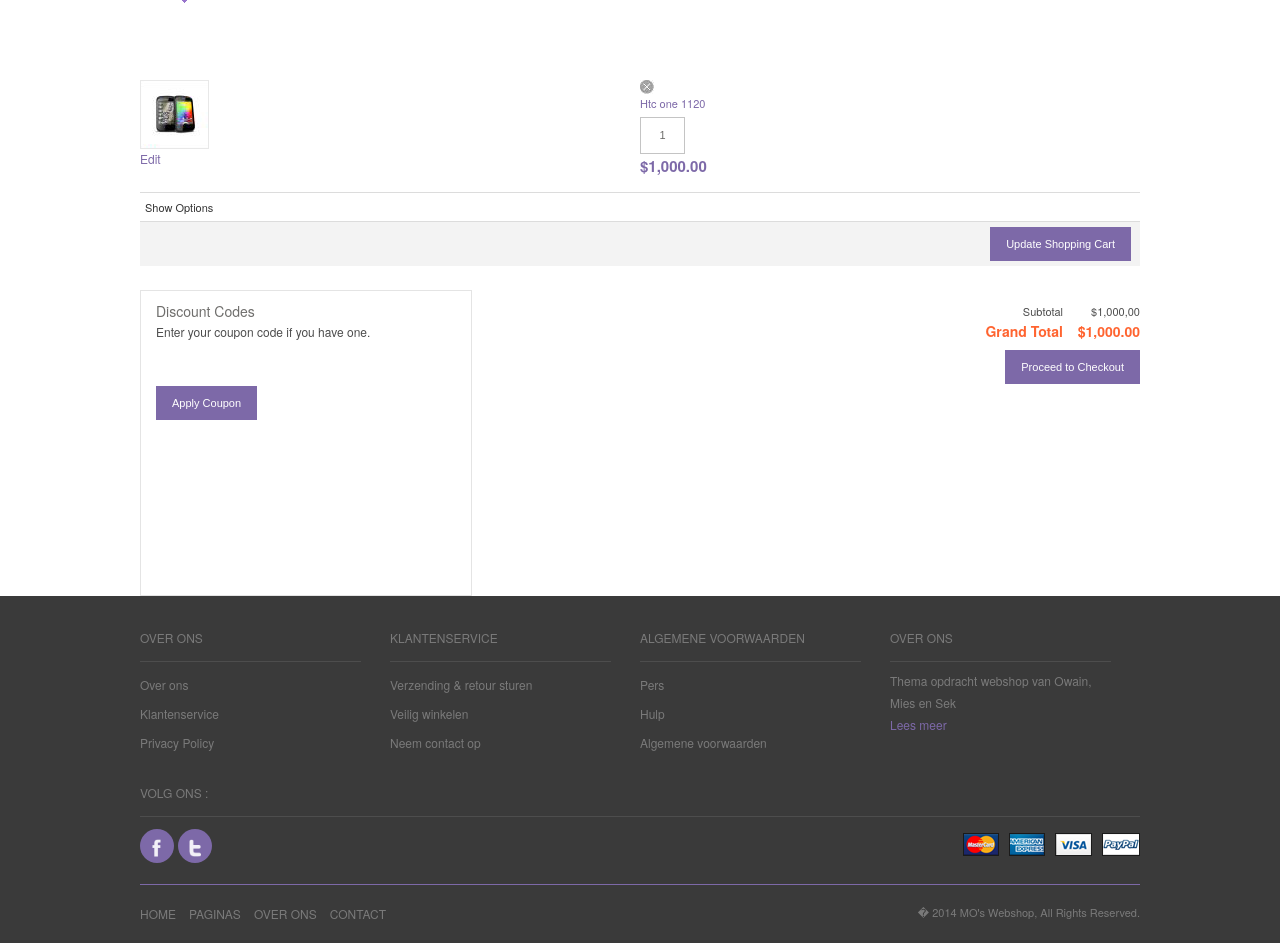
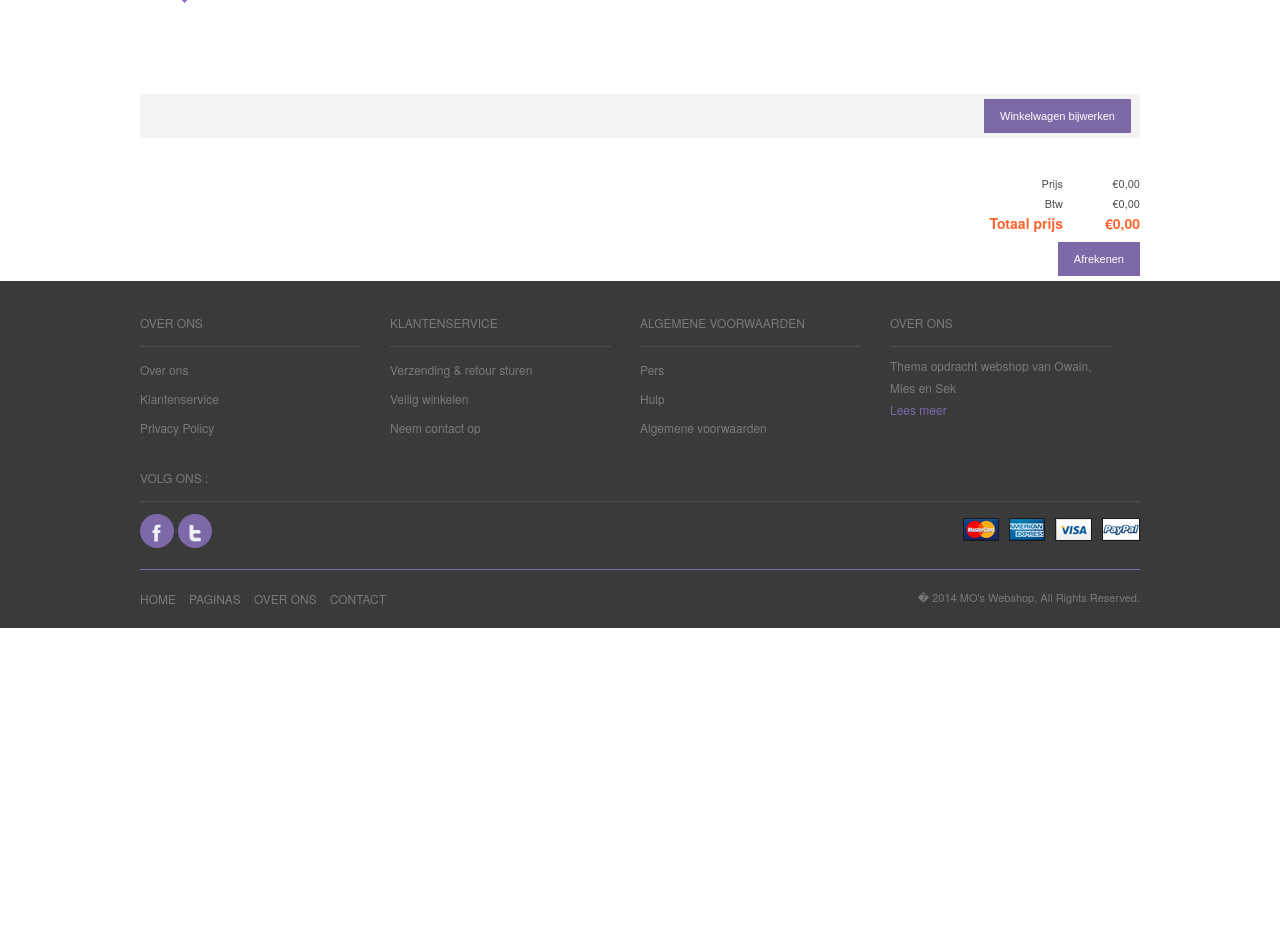
Before and after one commit to TMTLT/Webshop, a CodeIgniter app: page /store/checkout in a window 1280 px wide. Shown: the part 227-1170 px from the top of the page. After the commit the page ends 855 px from the top, so only its background shows below. Run offline with CodeIgniter, Linux system fonts and the light colour scheme; data that the repository does not hold is empty.

Commit message:
Begin of the checkout page

```diff
--- a/application/controllers/store.php
+++ b/application/controllers/store.php
@@ -43,8 +43,6 @@
 
             $id = $this->input->post('id');
 
-            $item = $this->Webshop_model->GetProduct($id);
-
             $flag = true;
 
             foreach($this->cart->contents() as $item) {
@@ -64,11 +62,14 @@
             }
 
             if($flag) {
+                $item = $this->Webshop_model->GetProduct($id);
+
                 $data = array(
                     'id'    => $id,
                     'qty'   => 1,
                     'price' => $item['prijs'],
-                    'name'  => $item['titel']
+                    'name'  => $item['titel'],
+                    'description' => $item['beschrijving']
                 );
                 $this->cart->insert($data);
 
--- a/application/models/webshop_model.php
+++ b/application/models/webshop_model.php
@@ -49,7 +49,7 @@
         }
 
         public function GetProduct($id) {
-            $this->db->select('titel, prijs, aantal');
+            $this->db->select('titel, beschrijving, prijs, aantal');
             $this->db->from('products');
             $this->db->where('id', $id);
 
--- a/application/views/store/checkout.php
+++ b/application/views/store/checkout.php
@@ -2,42 +2,28 @@
 <section class="content-wrapper">
     <div class="content-container container">
         <div class="col-1-layout">
-            <ul class="shopping-cart-table">
-                <li>
-                    <div class="img-box"><img src="/images/cart_img.png" title="" alt=""/></div>
-                    <a class="edit-btn" href="#" title="Edit">Edit</a>
-                </li>
-                <li>
-                    <div class="remove-item-btn"><a href="#" title="Remove"><img src="/images/delete_item_btn.png"
-                                                                                 title="Remove" alt="Remove"/></a></div>
-                    <div class="pro-name">Htc one 1120</div>
-                    <div class="pro-qty"><input type="text" value="1"/></div>
-                    <div class="pro-price">$1,000.00</div>
-                </li>
+            <ul class="shopping-cart-table" id="items">
+
             </ul>
-            <div class="show-option-block"><a href="#" title="Show Options">Show Options</a></div>
             <div class="update-shopping-cart">
-                <button class="colors-btn">Update Shopping Cart</button>
-            </div>
-            <div class="shopping-cart-collaterals">
-                <div class="cart-box">
-                    <div class="box-title">Discount Codes</div>
-                    <div class="box-content"><p>Enter your coupon code if you have one.</p></div>
-                    <button class="colors-btn" title="Apply Coupon">Apply Coupon</button>
-                </div>
+                <button class="colors-btn">Winkelwagen bijwerken</button>
             </div>
             <div class="shopping-cart-totals">
-                <div class="subtotal-row">
-                    <div class="left">Subtotal</div>
-                    <div class="right">$1,000,00</div>
+                <div class="subtotal-row notax">
+                    <div class="left">Prijs</div>
+                    <div class="right">&euro;0,00</div>
+                </div>
+                <div class="subtotal-row tax">
+                    <div class="left">Btw</div>
+                    <div class="right">&euro;0,00</div>
                 </div>
                 <div class="grand-row">
-                    <div class="left">Grand Total</div>
-                    <div class="right">$1,000.00</div>
+                    <div class="left">Totaal prijs</div>
+                    <div class="right">&euro;0,00</div>
                 </div>
                 <ul class="checkout-types">
                     <li>
-                        <button class="colors-btn" title="Proceed to Checkout">Proceed to Checkout</button>
+                        <button class="colors-btn" title="Afrekenen">Afrekenen</button>
                     </li>
                 </ul>
             </div>
@@ -45,3 +31,56 @@
         </div>
 </section>
 </div>
+
+
+
+<script type="text/javascript">
+    Number.prototype.formatMoney = function (c, d, t) {
+        var n = this,
+            c = isNaN(c = Math.abs(c)) ? 2 : c,
+            d = d == undefined ? "," : d,
+            t = t == undefined ? "." : t,
+            s = n < 0 ? "-" : "",
+            i = parseInt(n = Math.abs(+n || 0).toFixed(c)) + "",
+            j = (j = i.length) > 3 ? j % 3 : 0;
+        return s + (j ? i.substr(0, j) + t : "") + i.substr(j).replace(/(\d{3})(?=\d)/g, "$1" + t) + (c ? d + Math.abs(n - i).toFixed(c).slice(2) : "");
+    };
+
+    function updatecart() {
+        $.ajax({
+            url: '<?php echo base_url(); ?>store/cartcontent/',
+            success: function (resp) {
+                var data = $.parseJSON(resp);
+                var items = '';
+                var qty = 0, totalprice = 0;
+
+                $.each(data, function () {
+                    totalprice = totalprice + (parseInt(this['qty']) * parseInt(this['price']));
+
+                    items += '<li>' +
+                    '<div class="img-box">' +
+                    '<img src="/images//small_img.png" width="70px" height="70px" title="" alt=""/>' +
+                    '</div>' +
+                    '<div class="remove-item-btn">' +
+                    '<a href="#" title="Remove">' +
+                    '<img src="/images/delete_item_btn.png" title="Remove" alt="Remove"/>' +
+                    '</a>' +
+                    '</div>' +
+                    '<div class="pro-name">' + this["name"] + '</div>' +
+                    '<div class="pro-description">' + this["description"] + '</div>' +
+                    '<div class="pro-qty">' +
+                    '<input type="text" value="' + this["qty"] + '"/>' +
+                    '</div>' +
+                    '<div class="pro-price">&euro;' + (parseInt(this['qty']) * parseInt(this['price'])).formatMoney(2) + '</div>' +
+                    '</li>'
+                });
+
+                $('.shopping-cart-totals > .notax > .right').html('&euro;' + (totalprice * 0.79).formatMoney(2));
+                $('.shopping-cart-totals > .tax > .right').html('&euro;' + (totalprice * 0.21).formatMoney(2));
+                $('.shopping-cart-totals > .grand-row > .right').html('&euro;' + totalprice.formatMoney(2));
+                $('#items').html(items);
+            }
+        });
+    }
+    updatecart();
+</script>
--- a/application/views/store/index.php
+++ b/application/views/store/index.php
@@ -77,7 +77,8 @@
                             data: {
                                 id: id
                             },
-                            success: function () {
+                            success: function (resp) {
+                                console.log(resp);
                                 updatecart();
                             }
                         });
--- a/css/style.css
+++ b/css/style.css
@@ -2791,6 +2791,7 @@ h1.page-title {
 
 .shopping-cart-table li {
     float: left;
+    margin-bottom: 20px;
     width: 50%;
 }
 
@@ -2807,8 +2808,8 @@ h1.page-title {
 }
 
 .shopping-cart-table li .remove-item-btn {
-    float: left;
-    width: 100%;
+    float: right;
+    width: 15%;
 }
 
 .shopping-cart-table li .remove-item-btn img {
@@ -2816,15 +2817,27 @@ h1.page-title {
 }
 
 .shopping-cart-table li .pro-name {
-    float: left;
-    width: 100%;
-    font-size: 11px;
+    width: 100%;
+    font-size: 13px;
     padding: 1px 0px 5px;
+    margin-left: 100px;
+}
+
+.shopping-cart-table li .pro-description {
+    width: 100%;
+    max-width: 300px;
+    height: 40px;
+    overflow: hidden;
+    font-size: 9px;
+    word-wrap: break-word;
+    padding: 1px 0px 5px;
+    margin-left: 100px;
 }
 
 .shopping-cart-table li .pro-qty {
-    float: left;
-    width: 100%;
+    float: right;
+    margin-top: -50px;
+    width: 18%;
 }
 
 .shopping-cart-table li .pro-qty input {
@@ -2839,8 +2852,8 @@ h1.page-title {
 }
 
 .shopping-cart-table li .pro-price {
-    float: left;
-    width: 100%;
+    float: right;
+    margin-right: 45px;
     font-size: 15px;
     font-weight: bold;
 }
```
